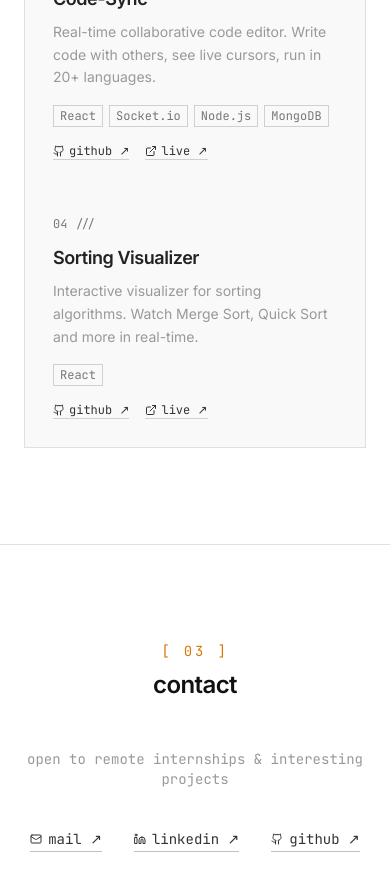
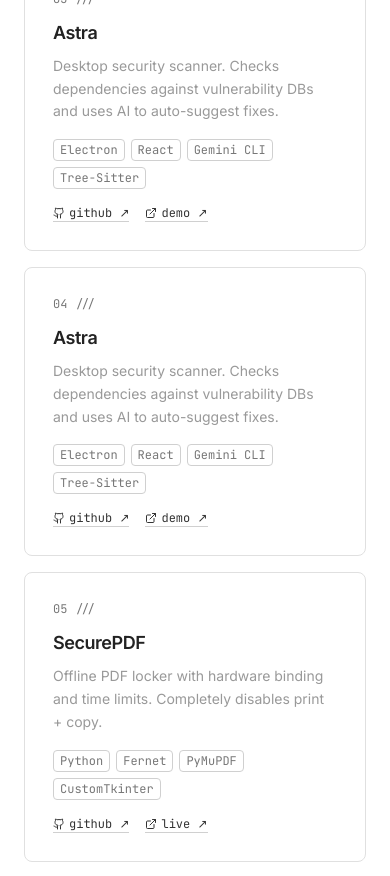
Before and after one commit to Random-Pikachu/Portfolio, a React (Vite) app: page / in a window 390 px wide. Shown: the part 4720-5596 px from the top of the page. Built offline with nearby package versions, Linux system fonts and the light colour scheme.

Commit message:
bento for projeccts page

```diff
--- a/index.html
+++ b/index.html
@@ -1,14 +1,26 @@
 <!doctype html>
 <html lang="en">
+
 <head>
   <meta charset="UTF-8" />
   <link rel="icon" type="image/svg+xml" href="/logo.svg" />
   <meta name="viewport" content="width=device-width, initial-scale=1.0" />
   <script defer src="https://cloud.umami.is/script.js" data-website-id="6b32c0a9-7f49-481a-8fc1-a95133286f30"></script>
   <title>Sangam-Portfolio</title>
+  <script>
+    try {
+      if (localStorage.theme === 'dark' || (!('theme' in localStorage) && window.matchMedia('(prefers-color-scheme: dark)').matches)) {
+        document.documentElement.classList.add('dark');
+      } else {
+        document.documentElement.classList.remove('dark');
+      }
+    } catch (_) { }
+  </script>
 </head>
+
 <body>
   <div id="root"></div>
   <script type="module" src="/src/main.tsx"></script>
 </body>
+
 </html>
--- a/src/components/Navigation.tsx
+++ b/src/components/Navigation.tsx
@@ -1,4 +1,5 @@
-import { useState, useEffect } from 'react';
+import { useState, useEffect, useCallback } from 'react';
+import { flushSync } from 'react-dom';
 import { Menu, X, CalendarDays, Sun, Moon } from 'lucide-react';
 
 const NAV_SECTIONS = ['about', 'experience', 'projects', 'contact'] as const;
@@ -41,7 +42,9 @@ export default function Navigation() {
     );
 
     const transition = document.startViewTransition(() => {
-      setIsDark(isDarkTarget);
+      flushSync(() => {
+        setIsDark(isDarkTarget);
+      });
     });
 
     transition.ready.then(() => {
@@ -71,21 +74,28 @@ export default function Navigation() {
     return () => { document.body.style.overflow = ''; };
   }, [open]);
 
+  // Scroll-based active section detection
+  const updateActive = useCallback(() => {
+    const offset = 120; // navbar height + some buffer
+    let current = '';
+
+    for (const id of NAV_SECTIONS) {
+      const el = document.getElementById(id);
+      if (el) {
+        const rect = el.getBoundingClientRect();
+        if (rect.top <= offset) {
+          current = id;
+        }
+      }
+    }
+    setActive(current);
+  }, []);
+
   useEffect(() => {
-    const obs = new IntersectionObserver(
-      (entries) => {
-        entries.forEach((e) => {
-          if (e.isIntersecting) setActive(e.target.id);
-        });
-      },
-      { threshold: 0.4 }
-    );
-    NAV_SECTIONS.forEach((id) => {
-      const el = document.getElementById(id);
-      if (el) obs.observe(el);
-    });
-    return () => obs.disconnect();
-  }, []);
+    updateActive();
+    window.addEventListener('scroll', updateActive, { passive: true });
+    return () => window.removeEventListener('scroll', updateActive);
+  }, [updateActive]);
 
   const scrollTo = (id: string) => {
     document.getElementById(id)?.scrollIntoView({ behavior: 'smooth' });
--- a/src/pages/SinglePage.tsx
+++ b/src/pages/SinglePage.tsx
@@ -39,7 +39,8 @@ function SectionHeader({ num, title }: { num: string; title: string }) {
 }
 
 export default function SinglePage() {
-  const { display: heroName } = useScramble('/sangam', 600);
+  const { display: heroName } = useScramble('/sangam', 800);
+
 
   const experiences = [
     {
@@ -110,6 +111,36 @@ export default function SinglePage() {
     },
     {
       index: '02',
+      title: 'Astra',
+      description:
+        'Desktop security scanner. Checks dependencies against vulnerability DBs and uses AI to auto-suggest fixes.',
+      stack: ['Electron', 'React', 'Gemini CLI', 'Tree-Sitter'],
+      github: 'https://github.com/Random-Pikachu/Astra',
+      live: '',
+      youtube: 'https://youtu.be/XFiMSWMZ4KU',
+    },
+    {
+      index: '03',
+      title: 'Astra',
+      description:
+        'Desktop security scanner. Checks dependencies against vulnerability DBs and uses AI to auto-suggest fixes.',
+      stack: ['Electron', 'React', 'Gemini CLI', 'Tree-Sitter'],
+      github: 'https://github.com/Random-Pikachu/Astra',
+      live: '',
+      youtube: 'https://youtu.be/XFiMSWMZ4KU',
+    },
+    {
+      index: '04',
+      title: 'Astra',
+      description:
+        'Desktop security scanner. Checks dependencies against vulnerability DBs and uses AI to auto-suggest fixes.',
+      stack: ['Electron', 'React', 'Gemini CLI', 'Tree-Sitter'],
+      github: 'https://github.com/Random-Pikachu/Astra',
+      live: '',
+      youtube: 'https://youtu.be/XFiMSWMZ4KU',
+    },
+    {
+      index: '05',
       title: 'SecurePDF',
       description:
         'Offline PDF locker with hardware binding and time limits. Completely disables print + copy.',
@@ -119,7 +150,7 @@ export default function SinglePage() {
       youtube: '',
     },
     {
-      index: '03',
+      index: '06',
       title: 'Code-Sync',
       description:
         'Real-time collaborative code editor. Write code with others, see live cursors, run in 20+ languages.',
@@ -129,7 +160,7 @@ export default function SinglePage() {
       youtube: '',
     },
     {
-      index: '04',
+      index: '07',
       title: 'Sorting Visualizer',
       description:
         'Interactive visualizer for sorting algorithms. Watch Merge Sort, Quick Sort and more in real-time.',
@@ -141,7 +172,7 @@ export default function SinglePage() {
   ];
 
   return (
-    <div className="bg-bg-base text-text-base font-mono min-h-screen transition-colors duration-500">
+    <div className="bg-bg-base text-text-base font-mono min-h-screen">
 
       {/* ─── HERO ─────────────────────────────────────────── */}
       <section
@@ -337,20 +368,21 @@ export default function SinglePage() {
 
       {/* ─── PROJECTS ─────────────────────────────────────── */}
       <section id="projects" className="py-24 px-6">
-        <div className="max-w-[680px] mx-auto">
+        <div className="max-w-[900px] mx-auto">
           <SectionHeader num="02" title="projects" />
 
-          <div className="grid grid-cols-1 sm:grid-cols-2 border border-border-main">
-            {projects.map((proj, i) => (
-              <FadeUp key={proj.index} delay={i * 0.06}>
+          <div className="grid grid-cols-1 md:grid-cols-3 gap-4">
+            {projects.map((proj, i) => {
+              // Bento span map: ensures every row fills all 3 columns
+              const spanMap = [2, 1, 1, 2, 2, 1, 3];
+              const span = spanMap[i] ?? 1;
+              const colClass = span === 3 ? 'md:col-span-3' : span === 2 ? 'md:col-span-2' : '';
+              return (
+                <FadeUp key={proj.index} delay={i * 0.06} className={colClass}>
                   <motion.div
-                  whileHover={{ backgroundColor: 'var(--bg-card-hover)' }}
-                  transition={{ duration: 0.15 }}
-                  className={[
-                    'p-7 bg-bg-card',
-                    i < 2 ? 'border-b border-border-main' : '',
-                    i % 2 === 0 ? 'sm:border-r border-border-main' : '',
-                  ].join(' ')}
+                    whileHover={{ y: -2 }}
+                    transition={{ duration: 0.2 }}
+                    className="p-7 border border-border-main rounded-lg h-full"
                   >
                     <p className="mono text-xs text-text-light mb-3">{proj.index} ///</p>
                     <h3 className="text-text-card-title text-lg font-semibold mb-2 tracking-tight">
@@ -361,7 +393,7 @@ export default function SinglePage() {
                       {proj.stack.map((t) => (
                         <span
                           key={t}
-                        className="mono text-xs text-text-light border border-border-inner px-1.5 py-0.5"
+                          className="mono text-xs text-text-light border border-border-inner px-1.5 py-0.5 rounded"
                         >
                           {t}
                         </span>
@@ -399,7 +431,8 @@ export default function SinglePage() {
                     </div>
                   </motion.div>
                 </FadeUp>
-            ))}
+              );
+            })}
           </div>
         </div>
       </section>
@@ -407,7 +440,7 @@ export default function SinglePage() {
       <div className="border-t border-border-main max-w-[680px] mx-auto" />
 
       {/* ─── CONTACT ──────────────────────────────────────── */}
-      <section id="contact" className="py-24 px-6 text-center">
+      <section id="contact" className="min-h-screen flex flex-col justify-center py-24 px-6 text-center">
         <div className="max-w-[680px] mx-auto">
           <SectionHeader num="03" title="contact" />
 
```
Lines whose indentation alone changed are shown as unchanged.
